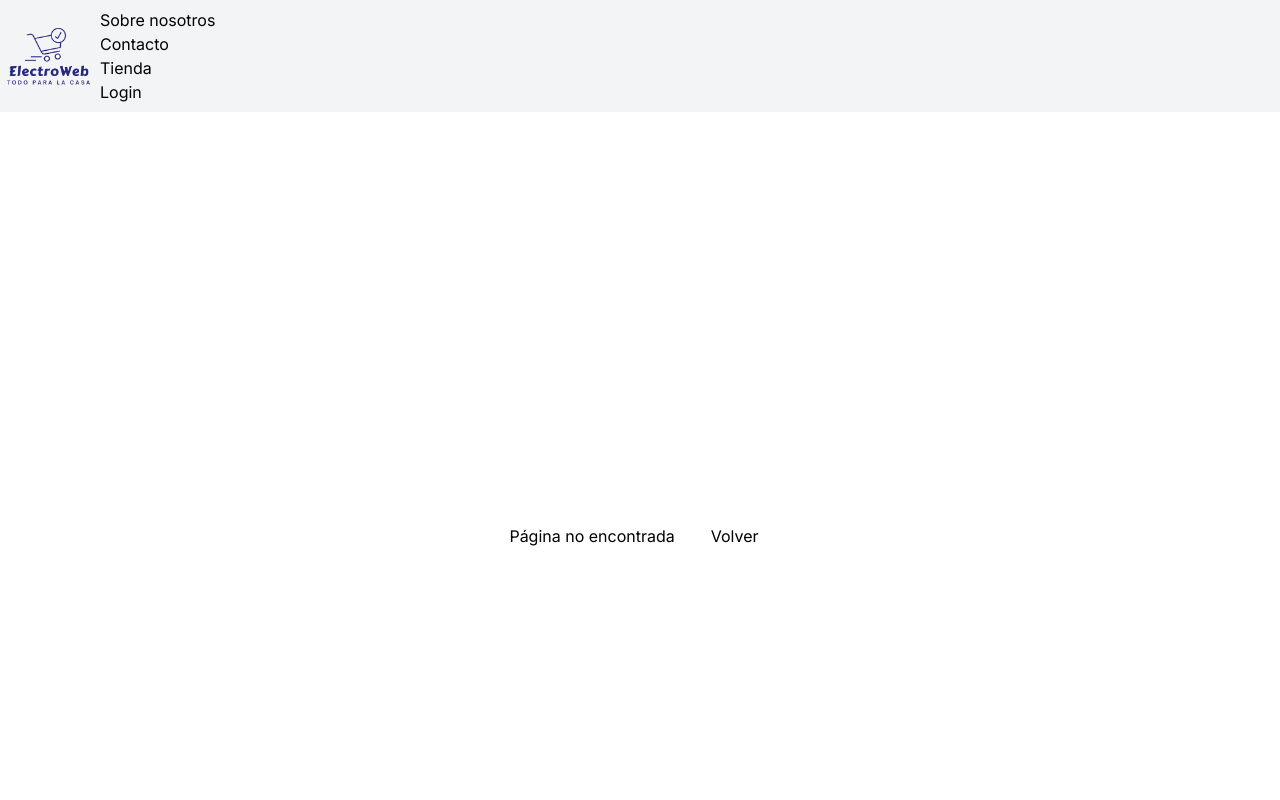
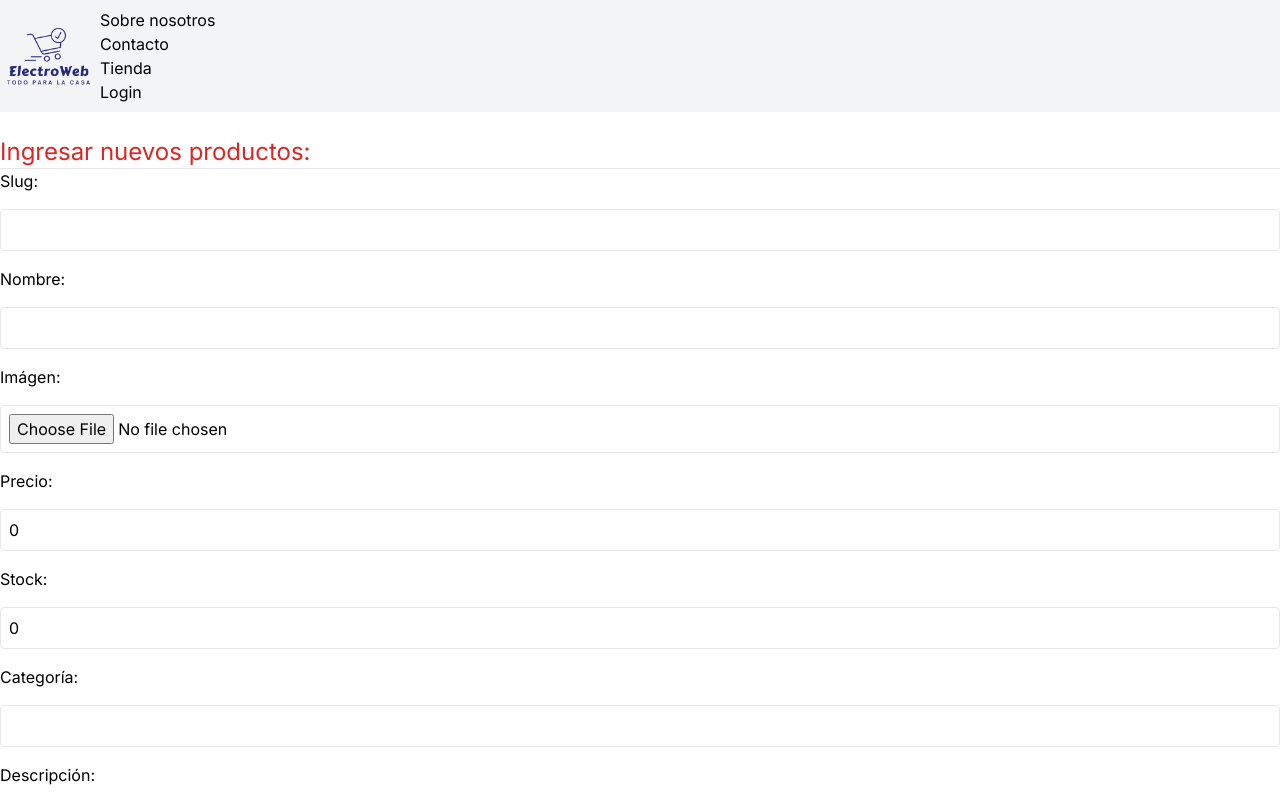
Before and after one commit to andresnicolasobregon/minext, a Next.js app: page /admin/create in a window 1280 px wide. Before the commit this address had no page. Shown: the top 800 px of the page. Built offline with nearby package versions, Linux system fonts and the light colour scheme.

Commit message:
create form

```diff
--- /dev/null
+++ b/src/Components/admin/createForm.js
@@ -0,0 +1,108 @@
+"use client"
+
+import { useState } from "react"
+import { Boton } from "@/Components/ui/Boton";
+
+const CreateForm = () => {
+    const [values, setValues] = useState({
+        title: "",
+        description: "",
+        inStock: 0,
+        price: 0,
+        type: "",
+        slug: "",
+    })
+
+
+
+    const handleChange = (e) => {
+        setValues({
+            ...values, //spread
+            [e.target.name]: e.target.value
+        })
+    }
+
+    const handleSubmit = async (e) => {
+        e.preventDefault()
+        console.log(values)
+
+    }
+
+    return (
+        <div className="container m-auto mt-6 max-w-lg">
+            <h2 className="text-2xl text-red-600 border-b">Ingresar nuevos productos:</h2>
+            <form onSubmit={handleSubmit} className="my-12">
+                <label>Slug: </label>
+                <input
+                    type="text"
+                    required
+                    value={values.slug}
+                    className="p-2 rounded w-full border border-red-100 block my-4"
+                    name="slug"
+                    onChange={handleChange}
+                />
+
+                <label>Nombre: </label>
+                <input
+                    type="text"
+                    required
+                    value={values.title}
+                    className="p-2 rounded w-full border border-red-100 block my-4"
+                    name="title"
+                    onChange={handleChange}
+                />
+
+                <label>Imágen: </label>
+                <input
+                    type="file"
+                    required
+                    className="p-2 rounded w-full border border-blue-100 block my-4"
+                    name="file"
+                    onChange={(e) => { setFile(e.target.files[0]) }}
+                />
+
+                <label>Precio: </label>
+                <input
+                    type="number"
+                    required
+                    value={values.price}
+                    className="p-2 rounded w-full border border-red-100 block my-4"
+                    name="price"
+                    onChange={handleChange}
+                />
+
+                <label>Stock: </label>
+                <input
+                    type="number"
+                    required
+                    value={values.inStock}
+                    className="p-2 rounded w-full border border-red-100 block my-4"
+                    name="inStock"
+                    onChange={handleChange}
+                />
+
+                <label>Categoría: </label>
+                <input
+                    type="text"
+                    required
+                    value={values.type}
+                    className="p-2 rounded w-full border border-red-100 block my-4"
+                    name="type"
+                    onChange={handleChange}
+                />
+
+                <label>Descripción: </label>
+                <textarea
+                    value={values.description}
+                    className="resize-none w-full h-24 p-2 rounded border block border-red-100 my-4"
+                    name="description"
+                    onChange={handleChange}
+                />
+
+                <Boton type="submit">Guardar producto</Boton>
+            </form>
+        </div>
+    )
+}
+
+export default CreateForm
--- /dev/null
+++ b/src/app/admin/create/page.js
@@ -0,0 +1,11 @@
+import CreateForm from "@/Components/admin/createForm"
+
+const CreatePage = async () => {
+return(
+    <div>
+        <CreateForm />
+    </div>
+)
+}
+
+export default CreatePage
```
